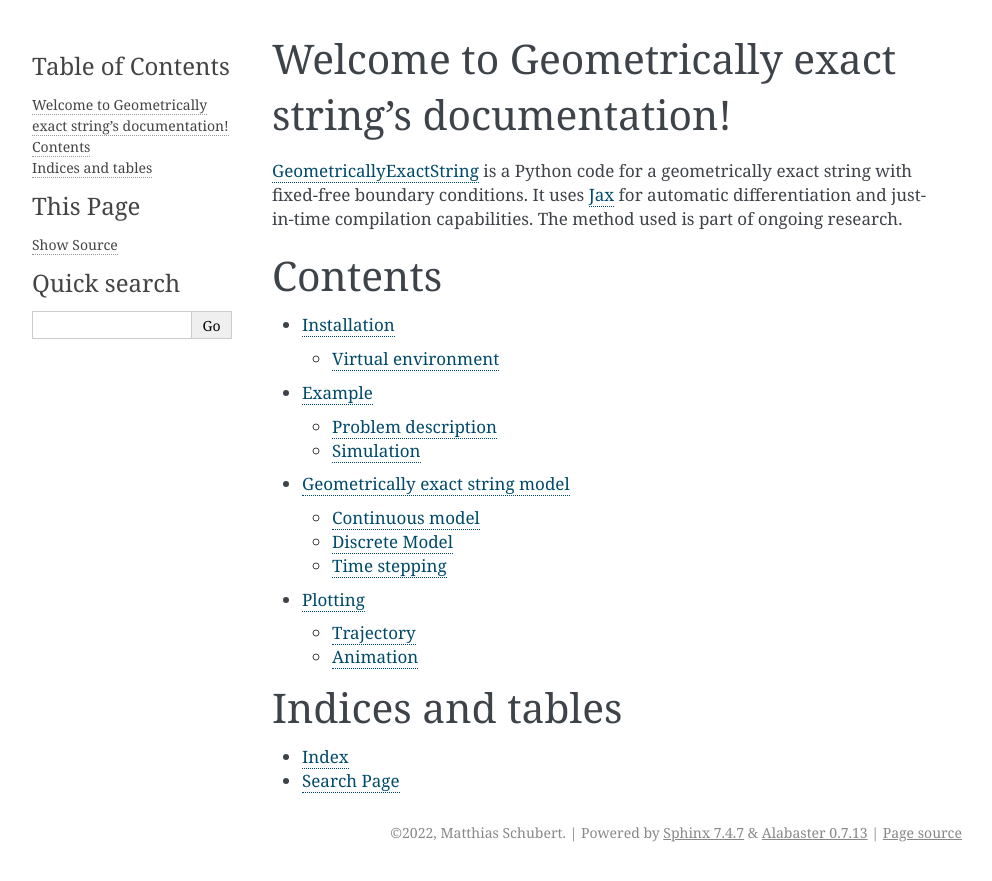
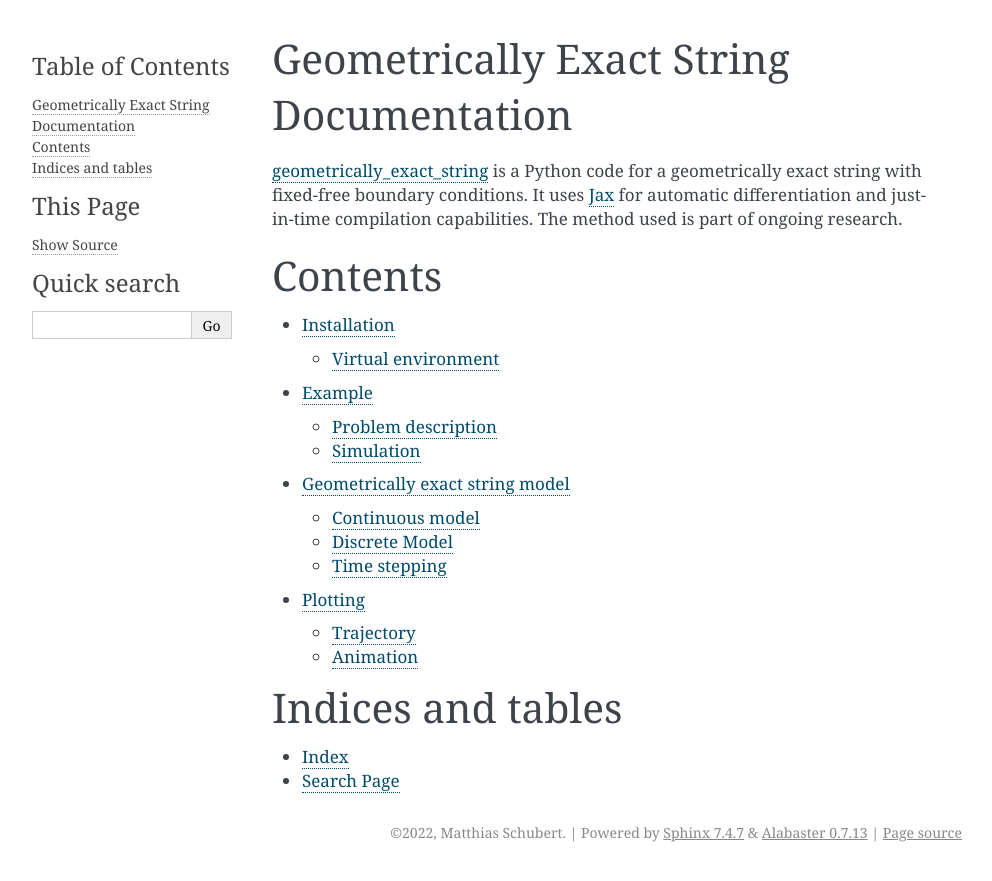
Before and after one commit to THREAD-3-2/GeometricallyExactString, a Sphinx documentation site: the page built from docs/index.rst, in a window 1280 px wide. Shown: the top 881 px of the page, without its empty margins (148-1140 px from the left). Built offline with Sphinx 7.4.7, drawn with Linux system fonts in a browser that asks for light colours.

Commit message:
homogenization of text

```diff
--- a/docs/index.rst
+++ b/docs/index.rst
@@ -3,10 +3,10 @@
    You can adapt this file completely to your liking, but it should at least
    contain the root `toctree` directive.
 
-Welcome to Geometrically exact string's documentation!
+Geometrically Exact String Documentation
 ======================================================
 
-`GeometricallyExactString <https://github.com/THREAD-3-2/GeometricallyExactString>`_ is a Python code for a geometrically exact string with fixed-free boundary conditions.
+`geometrically_exact_string <https://github.com/THREAD-3-2/GeometricallyExactString>`_ is a Python code for a geometrically exact string with fixed-free boundary conditions.
 It uses `Jax <https://jax.readthedocs.io/en/latest/>`_ for automatic differentiation and just-in-time compilation capabilities.
 The method used is part of ongoing research.
 
```
